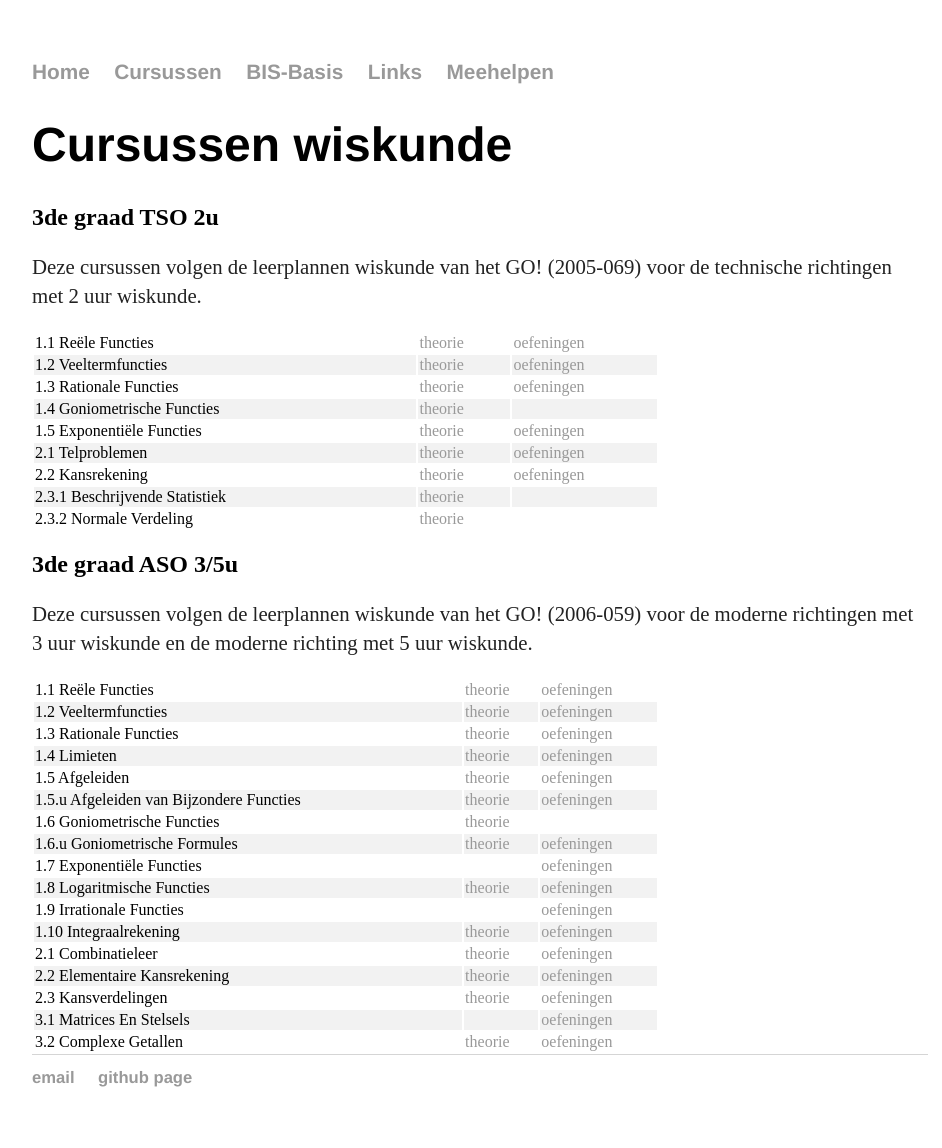
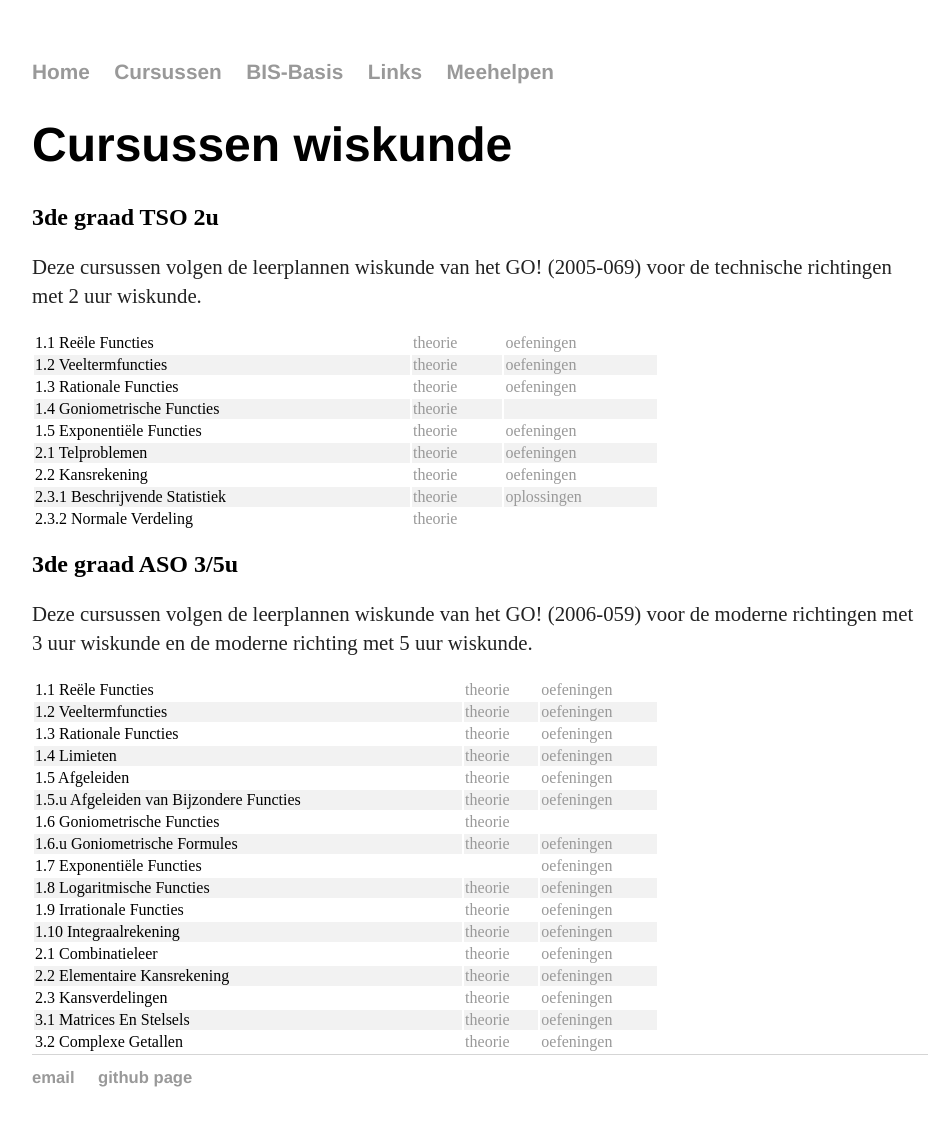
Before and after one commit to gowiz/gowiz.github.io, a Jekyll site: the page built from cursussen.md, in a window 1280 px wide. Shown: the whole page, without its empty margins (160-1102 px from the left). Built offline with Jekyll 4.4.1, drawn with Linux system fonts in a browser that asks for light colours.

Commit message:
Versie 20.8 update

```diff
--- a/cursussen.md
+++ b/cursussen.md
@@ -1,8 +1,8 @@
 ---
 layout: default
 title: Cursussen wiskunde
-tso: https://github.com/gowiz/tso-3gr-2u-2005-069/releases/download/v19.7
-aso: https://github.com/gowiz/aso-3gr-3u2u-2006-059/releases/download/v19.7
+tso: https://github.com/gowiz/tso-3gr-2u-2005-069/releases/download/v20.8
+aso: https://github.com/gowiz/aso-3gr-3u2u-2006-059/releases/download/v20.8
 ---
 
 Cursussen wiskunde
@@ -12,35 +12,35 @@
 ----------------
 Deze cursussen volgen de leerplannen wiskunde van het GO! (2005-069) voor de technische richtingen met 2 uur wiskunde.
 
-|1.1 Reële Functies             | [theorie]({{page.tso}}/0101_ReeleFuncties.pdf)          |[oefeningen]({{page.tso}}/0101_ReeleFuncties_Oefeningen.pdf)       |
-|1.2 Veeltermfuncties           | [theorie]({{page.tso}}/0102_Veeltermfuncties.pdf)       |[oefeningen]({{page.tso}}/0102_Veeltermfuncties_Oefeningen.pdf)    |
-|1.3 Rationale Functies         | [theorie]({{page.tso}}/0103_RationaleFuncties.pdf)      |[oefeningen]({{page.tso}}/0103_RationaleFuncties_Oefeningen.pdf)   |
-|1.4 Goniometrische Functies    | [theorie]({{page.tso}}/0104_GoniometrischeFuncties.pdf) |                                                            |
-|1.5 Exponentiële Functies      | [theorie]({{page.tso}}/0105_exponentieleFuncties.pdf)   |[oefeningen]({{page.tso}}/0105_exponentieleFuncties_Oefeningen.pdf)|
-|2.1 Telproblemen               | [theorie]({{page.tso}}/0201_Telproblemen.pdf)           |[oefeningen]({{page.tso}}/0201_Telproblemen_Oefeningen.pdf)        |
-|2.2 Kansrekening               | [theorie]({{page.tso}}/0202_Kansrekening.pdf)           |[oefeningen]({{page.tso}}/0202_Kansrekening_Oefeningen.pdf)        |
-|2.3.1 Beschrijvende Statistiek | [theorie]({{page.tso}}/020301_BeschrijvendeStatistiek.pdf)                                                                  |
-|2.3.2 Normale Verdeling        | [theorie]({{page.tso}}/020302_NormaleVerdeling.pdf)                                                                         |
+| 1.1 Reële Functies             | [theorie]({{page.tso}}/0101_ReeleFuncties.pdf)             | [oefeningen]({{page.tso}}/0101_ReeleFuncties_Oefeningen.pdf)               |
+| 1.2 Veeltermfuncties           | [theorie]({{page.tso}}/0102_Veeltermfuncties.pdf)          | [oefeningen]({{page.tso}}/0102_Veeltermfuncties_Oefeningen.pdf)            |
+| 1.3 Rationale Functies         | [theorie]({{page.tso}}/0103_RationaleFuncties.pdf)         | [oefeningen]({{page.tso}}/0103_RationaleFuncties_Oefeningen.pdf)           |
+| 1.4 Goniometrische Functies    | [theorie]({{page.tso}}/0104_GoniometrischeFuncties.pdf)    |                                                                            |
+| 1.5 Exponentiële Functies      | [theorie]({{page.tso}}/0105_exponentieleFuncties.pdf)      | [oefeningen]({{page.tso}}/0105_exponentieleFuncties_Oefeningen.pdf)        |
+| 2.1 Telproblemen               | [theorie]({{page.tso}}/0201_Telproblemen.pdf)              | [oefeningen]({{page.tso}}/0201_Telproblemen_Oefeningen.pdf)                |
+| 2.2 Kansrekening               | [theorie]({{page.tso}}/0202_Kansrekening.pdf)              | [oefeningen]({{page.tso}}/0202_Kansrekening_Oefeningen.pdf)                |
+| 2.3.1 Beschrijvende Statistiek | [theorie]({{page.tso}}/020301_BeschrijvendeStatistiek.pdf) | [oplossingen]({{page.tso}}/020301_BeschrijvendeStatistiek_Oplossingen.pdf) |
+| 2.3.2 Normale Verdeling        | [theorie]({{page.tso}}/020302_NormaleVerdeling.pdf)        |                                                                            |
 
 
 3de graad ASO 3/5u
 ------------------
 Deze cursussen volgen de leerplannen wiskunde van het GO! (2006-059) voor de moderne richtingen met 3 uur wiskunde en de moderne richting met 5 uur wiskunde.
 
-|1.1 Reële Functies                       | [theorie]({{page.aso}}/0101_ReeleFuncties.pdf)                   |[oefeningen]({{page.aso}}/0101_ReeleFuncties_Oefeningen.pdf)                   |
-|1.2 Veeltermfuncties                     | [theorie]({{page.aso}}/0102_Veeltermfuncties.pdf)                |[oefeningen]({{page.aso}}/0102_Veeltermfuncties_Oefeningen.pdf)                |
-|1.3 Rationale Functies                   | [theorie]({{page.aso}}/0103_RationaleFuncties.pdf)               |[oefeningen]({{page.aso}}/0103_RationaleFuncties_Oefeningen.pdf)               |
-|1.4 Limieten                             | [theorie]({{page.aso}}/0104_Limieten.pdf)                        |[oefeningen]({{page.aso}}/0104_Limieten_Oefeningen.pdf)                        |
-|1.5 Afgeleiden                           | [theorie]({{page.aso}}/0105_Afgeleiden.pdf)                      |[oefeningen]({{page.aso}}/0105_Afgeleiden_Oefeningen.pdf)                      |
-|1.5.u Afgeleiden van Bijzondere Functies | [theorie]({{page.aso}}/0105U_AfgeleidenVanBijzondereFuncties.pdf)|[oefeningen]({{page.aso}}/0105U_AfgeleidenVanBijzondereFuncties_Oefeningen.pdf)|
-|1.6 Goniometrische Functies              | [theorie]({{page.aso}}/0106_GoniometrischeFuncties.pdf)          |                                                                               |
-|1.6.u Goniometrische Formules            | [theorie]({{page.aso}}/0106U_GoniometrischeFormules.pdf)         |[oefeningen]({{page.aso}}/0106U_GoniometrischeFormules_Oefeningen.pdf)         |
-|1.7 Exponentiële Functies                |                                                                  |[oefeningen]({{page.aso}}/0107_ExponentieleFuncties_Oefeningen.pdf)            |
-|1.8 Logaritmische Functies               | [theorie]({{page.aso}}/0108_LogaritmischeFuncties.pdf)           |[oefeningen]({{page.aso}}/0108_LogaritmischeFuncties_Oefeningen.pdf)           |
-|1.9 Irrationale Functies                 |                                                                  |[oefeningen]({{page.aso}}/0109_IrrationaleFuncties_Oefeningen.pdf)             |
-|1.10 Integraalrekening                   | [theorie]({{page.aso}}/0110_Integraalrekening.pdf)               |[oefeningen]({{page.aso}}/0110_Integraalrekening_Oefeningen.pdf)               |
-|2.1 Combinatieleer                       | [theorie]({{page.aso}}/0201_Combinatieleer.pdf)                  |[oefeningen]({{page.aso}}/0201_Combinatieleer_Oefeningen.pdf)                  |
-|2.2 Elementaire Kansrekening             | [theorie]({{page.aso}}/0202_ElementaireKansrekening.pdf)         |[oefeningen]({{page.aso}}/0202_ElementaireKansrekening_Oefeningen.pdf)         |
-|2.3 Kansverdelingen                      | [theorie]({{page.aso}}/0203_Kansverdelingen.pdf)                 |[oefeningen]({{page.aso}}/0203_Kansverdelingen_Oefeningen.pdf)                 |
-|3.1 Matrices En Stelsels                 |                                                                  |[oefeningen]({{page.aso}}/0301_MatricesEnStelsels_Oefeningen.pdf)              |
-|3.2 Complexe Getallen                    | [theorie]({{page.aso}}/0302_ComplexeGetallen.pdf)                |[oefeningen]({{page.aso}}/0302_ComplexeGetallen_Oefeningen.pdf)                |
+| 1.1 Reële Functies                       | [theorie]({{page.aso}}/0101_ReeleFuncties.pdf)                    | [oefeningen]({{page.aso}}/0101_ReeleFuncties_Oefeningen.pdf)                    |
+| 1.2 Veeltermfuncties                     | [theorie]({{page.aso}}/0102_Veeltermfuncties.pdf)                 | [oefeningen]({{page.aso}}/0102_Veeltermfuncties_Oefeningen.pdf)                 |
+| 1.3 Rationale Functies                   | [theorie]({{page.aso}}/0103_RationaleFuncties.pdf)                | [oefeningen]({{page.aso}}/0103_RationaleFuncties_Oefeningen.pdf)                |
+| 1.4 Limieten                             | [theorie]({{page.aso}}/0104_Limieten.pdf)                         | [oefeningen]({{page.aso}}/0104_Limieten_Oefeningen.pdf)                         |
+| 1.5 Afgeleiden                           | [theorie]({{page.aso}}/0105_Afgeleiden.pdf)                       | [oefeningen]({{page.aso}}/0105_Afgeleiden_Oefeningen.pdf)                       |
+| 1.5.u Afgeleiden van Bijzondere Functies | [theorie]({{page.aso}}/0105U_AfgeleidenVanBijzondereFuncties.pdf) | [oefeningen]({{page.aso}}/0105U_AfgeleidenVanBijzondereFuncties_Oefeningen.pdf) |
+| 1.6 Goniometrische Functies              | [theorie]({{page.aso}}/0106_GoniometrischeFuncties.pdf)           |                                                                                 |
+| 1.6.u Goniometrische Formules            | [theorie]({{page.aso}}/0106U_GoniometrischeFormules.pdf)          | [oefeningen]({{page.aso}}/0106U_GoniometrischeFormules_Oefeningen.pdf)          |
+| 1.7 Exponentiële Functies                |                                                                   | [oefeningen]({{page.aso}}/0107_ExponentieleFuncties_Oefeningen.pdf)             |
+| 1.8 Logaritmische Functies               | [theorie]({{page.aso}}/0108_LogaritmischeFuncties.pdf)            | [oefeningen]({{page.aso}}/0108_LogaritmischeFuncties_Oefeningen.pdf)            |
+| 1.9 Irrationale Functies                 | [theorie]({{page.aso}}/0108_Irrationalefuncties.pdf)              | [oefeningen]({{page.aso}}/0109_IrrationaleFuncties_Oefeningen.pdf)              |
+| 1.10 Integraalrekening                   | [theorie]({{page.aso}}/0110_Integraalrekening.pdf)                | [oefeningen]({{page.aso}}/0110_Integraalrekening_Oefeningen.pdf)                |
+| 2.1 Combinatieleer                       | [theorie]({{page.aso}}/0201_Combinatieleer.pdf)                   | [oefeningen]({{page.aso}}/0201_Combinatieleer_Oefeningen.pdf)                   |
+| 2.2 Elementaire Kansrekening             | [theorie]({{page.aso}}/0202_ElementaireKansrekening.pdf)          | [oefeningen]({{page.aso}}/0202_ElementaireKansrekening_Oefeningen.pdf)          |
+| 2.3 Kansverdelingen                      | [theorie]({{page.aso}}/0203_Kansverdelingen.pdf)                  | [oefeningen]({{page.aso}}/0203_Kansverdelingen_Oefeningen.pdf)                  |
+| 3.1 Matrices En Stelsels                 | [theorie]({{page.aso}}/0203_MatricesEnstelsels.pdf)               | [oefeningen]({{page.aso}}/0301_MatricesEnStelsels_Oefeningen.pdf)               |
+| 3.2 Complexe Getallen                    | [theorie]({{page.aso}}/0302_ComplexeGetallen.pdf)                 | [oefeningen]({{page.aso}}/0302_ComplexeGetallen_Oefeningen.pdf)                 |
```
